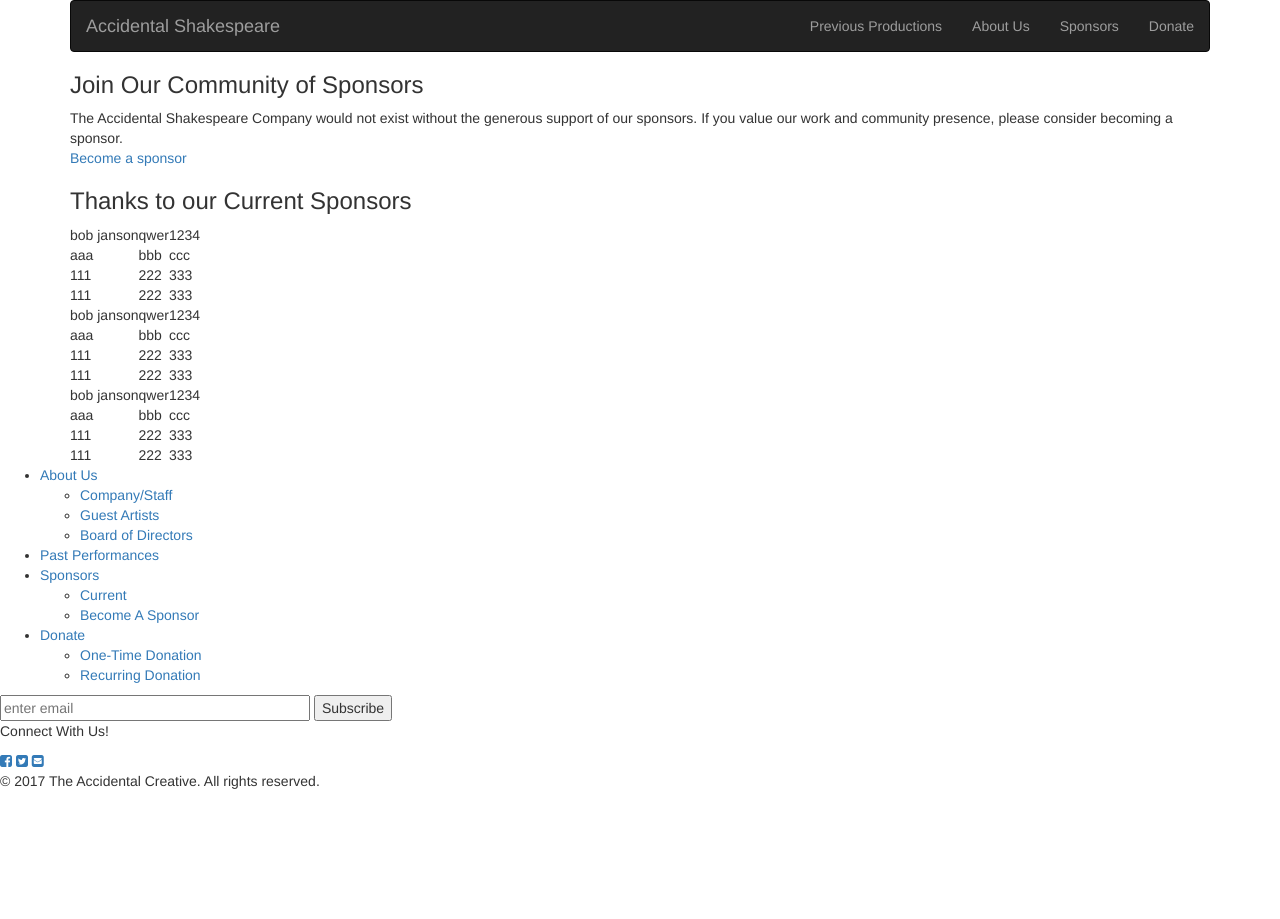
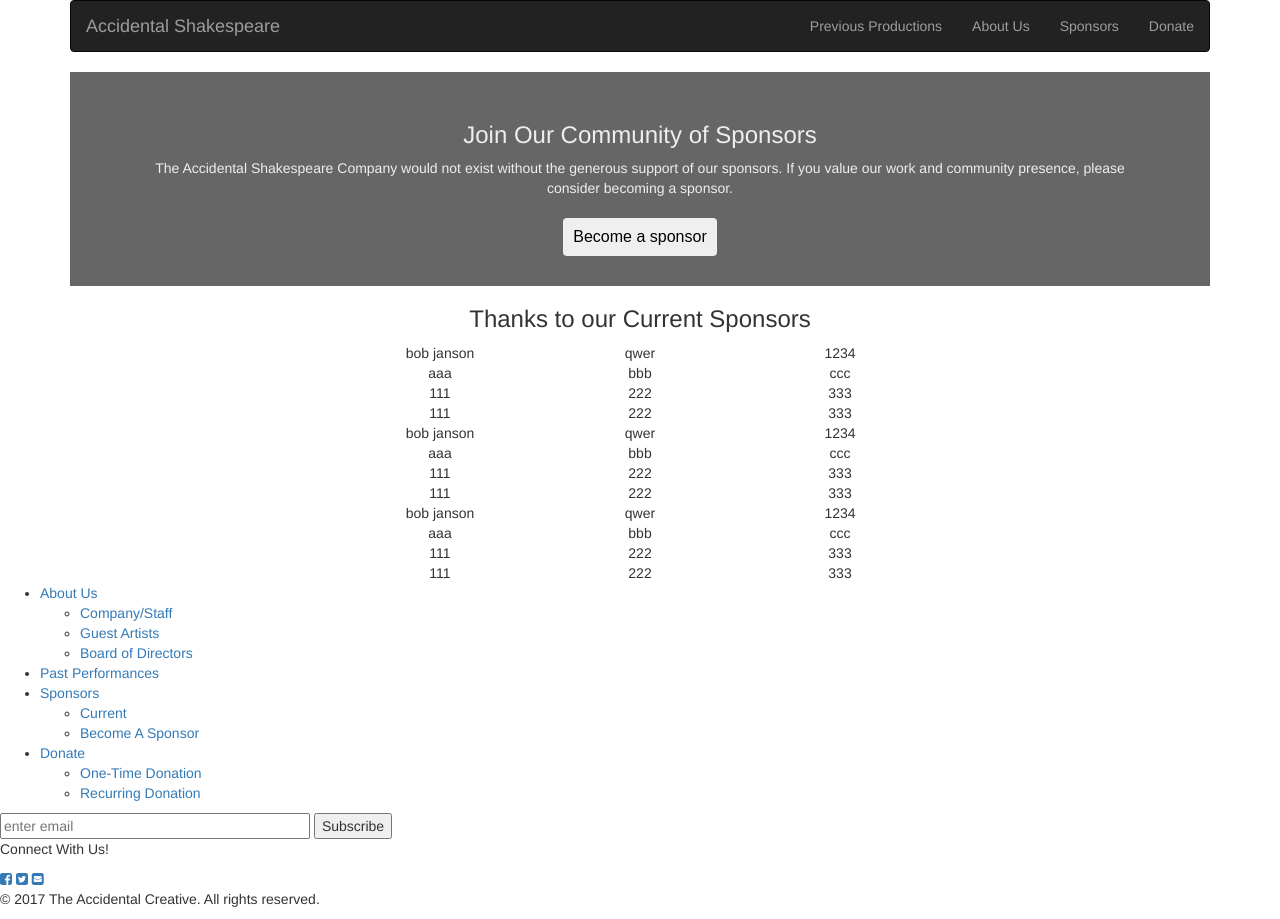
Before and after one commit to jepetersohn/company-site, a Jekyll site: the page built from sponsors/index.md, in a window 1280 px wide. Built offline with Jekyll 4.4.1, drawn with Linux system fonts in a browser that asks for light colours; nearby versions of some CDN libraries.

Commit message:
Starts styling of sponsors

```diff
--- a/_includes/head.html
+++ b/_includes/head.html
@@ -7,4 +7,5 @@
     <link rel="stylesheet" href="https://cdnjs.cloudflare.com/ajax/libs/font-awesome/4.7.0/css/font-awesome.min.css">
 	  <link rel="stylesheet" href="{{ site.url }}/assets/bootstrap/css/bootstrap.min.css">
     <link rel="stylesheet" href="{{ site.url }}/assets/css/main.css">
+    <link rel="stylesheet" href="{{ site.url }}/assets/css/sponsors.css">
 </head>
--- a/_layouts/sponsors.html
+++ b/_layouts/sponsors.html
@@ -5,13 +5,13 @@ layout: default
 <a name="new"></a>
 		<h3>Join Our Community of Sponsors</h3>
 		<div>The Accidental Shakespeare Company would not exist without the generous support of our sponsors.  If you value our work and community presence, please consider becoming a sponsor.</div>
-		<a href="mailto:accshakes@gmail.com?subject=New Sponsor Inquiry">Become a sponsor</a>
+		<a id="new-sponsor-button" href="mailto:accshakes@gmail.com?subject=New Sponsor Inquiry">Become a sponsor</a>
 </div>
 <div id="current-sponsors-container">
 		<a name="current"></a>
 		<h3>Thanks to our Current Sponsors</h3>
 		<div id="current-sponsors-list">
-				<table  class="sponsor-table">
+				<table id="sponsor-table">
 				{% for sponsor in page.sponsors_table %}
 						<tr class="sponsor-row"><td class="sponsor-cell">{{ sponsor.column1 }}</td><td class="sponsor-cell">{{ sponsor.column2 }}</td><td class="sponsor-cell">{{ sponsor.column3 }}</td></tr>
 				{% endfor %}
--- /dev/null
+++ b/assets/css/sponsors.css
@@ -0,0 +1,32 @@
+#new-sponsor-container {
+	background-color: #666666;
+	margin: auto;
+	padding: 30px 80px;
+	text-align: center;
+
+	color: #EEEEEE;
+}
+
+#new-sponsor-button {
+		color: #111111;
+    text-decoration: none; font: menu;
+    display: inline-block; padding: 8px 8px;
+    background: ButtonFace; color: ButtonText;
+    border-style: solid; border-width: 2px;
+    border-color: ButtonShadow ButtonShadow ButtonShadow ButtonShadow;
+    border-radius: 4px;
+    margin: 20px 0px 0px 0px;
+}
+
+
+#current-sponsors-container {
+	text-align: center;
+}
+
+#sponsor-table {
+	margin: auto;
+}
+
+.sponsor-cell {
+	width: 200px;
+}
```
Also changed, not shown: sponsors.html (line endings or trailing spaces).
